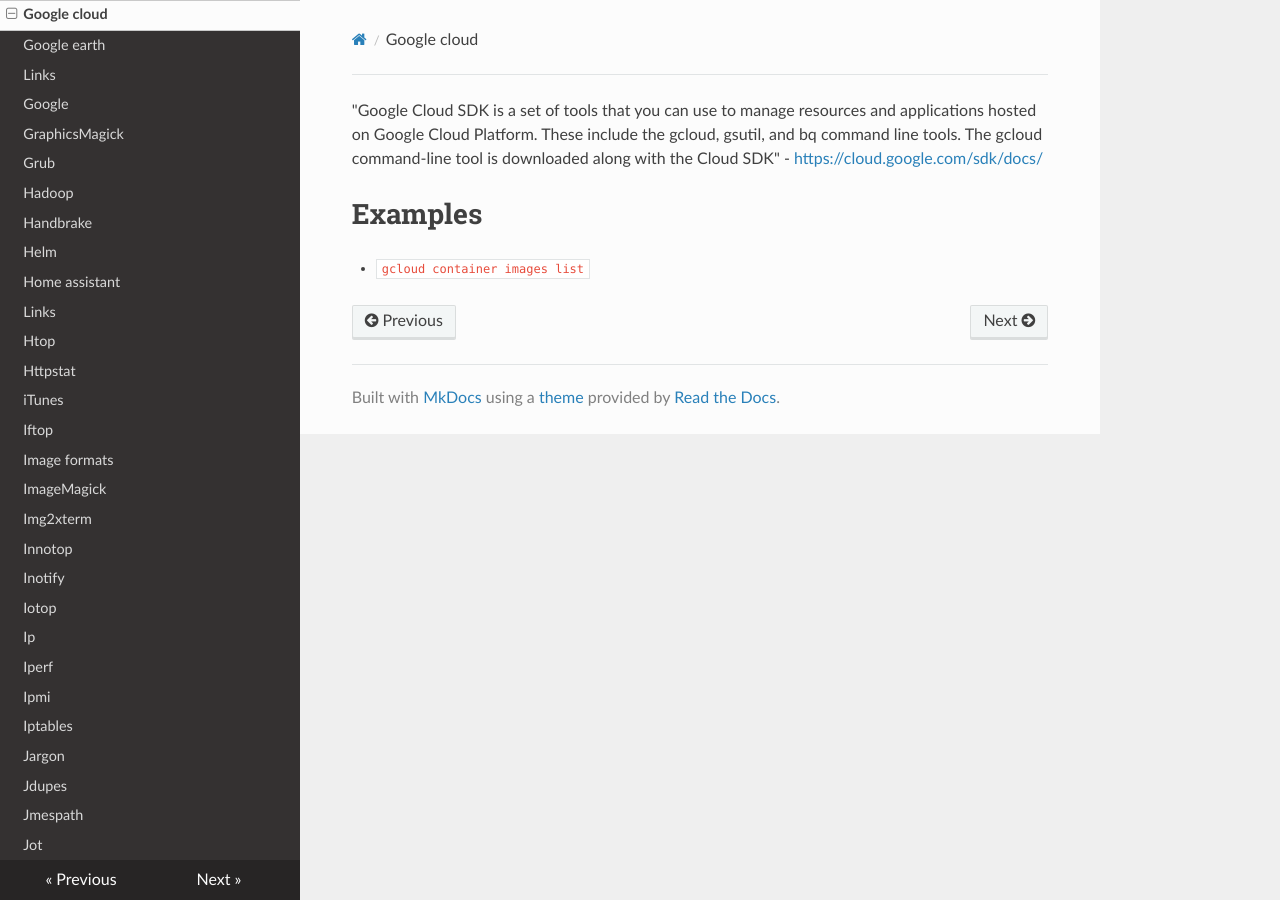
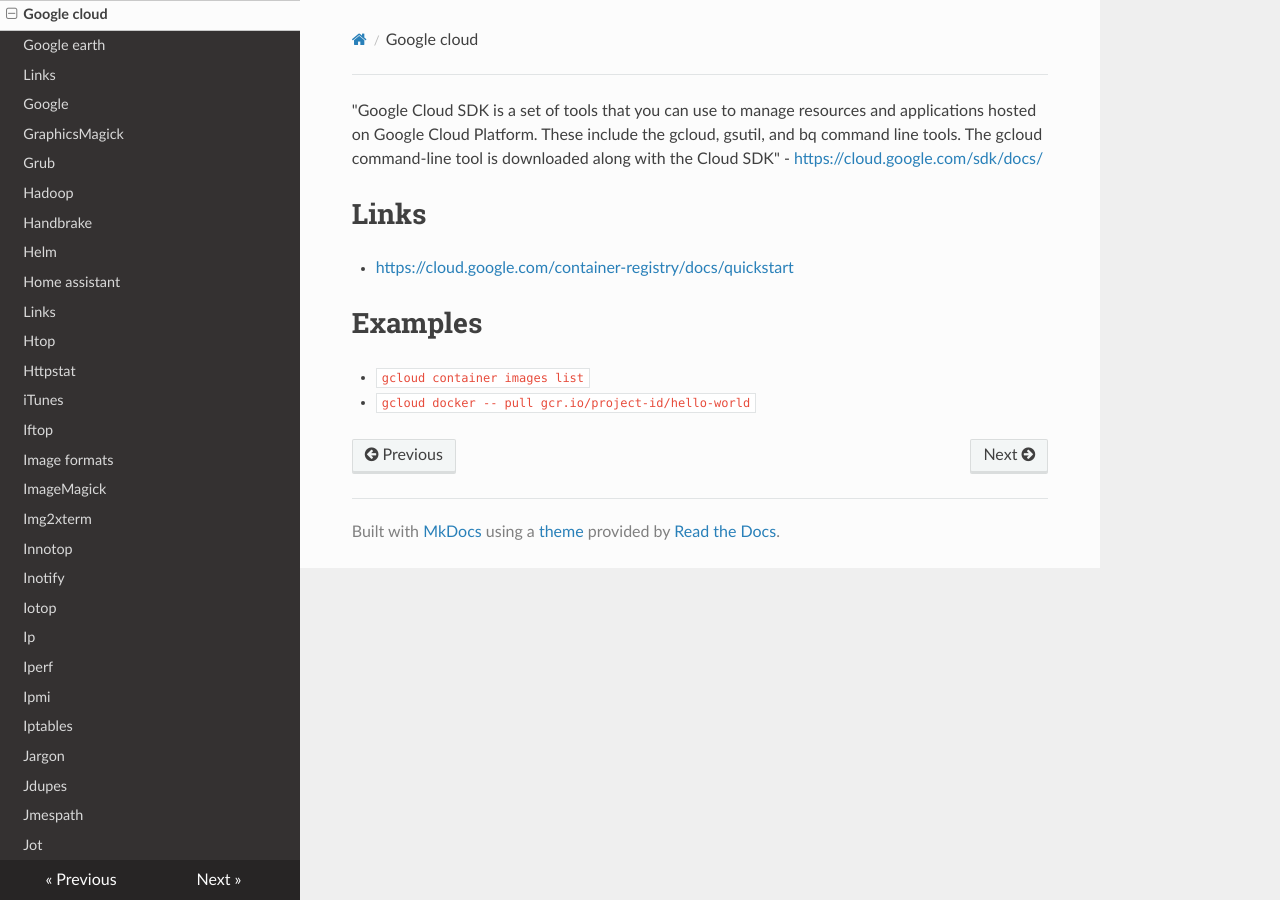
Before and after one commit to lando-cal/tech-notes, an MkDocs documentation site: the page built from docs/google-cloud.md, in a window 1280 px wide. Built offline with MkDocs 1.6.1, drawn with Linux system fonts in a browser that asks for light colours; nearby versions of some CDN libraries.

Commit message:
Add link, example

```diff
--- a/docs/google-cloud.md
+++ b/docs/google-cloud.md
@@ -1,5 +1,10 @@
 "Google Cloud SDK is a set of tools that you can use to manage resources and applications hosted on Google Cloud Platform. These include the gcloud, gsutil, and bq command line tools. The gcloud command-line tool is downloaded along with the Cloud SDK" - <https://cloud.google.com/sdk/docs/>
+
+# Links
+
+- <https://cloud.google.com/container-registry/docs/quickstart>
 
 # Examples
 
 - `gcloud container images list`
+- `gcloud docker -- pull gcr.io/project-id/hello-world`
```
